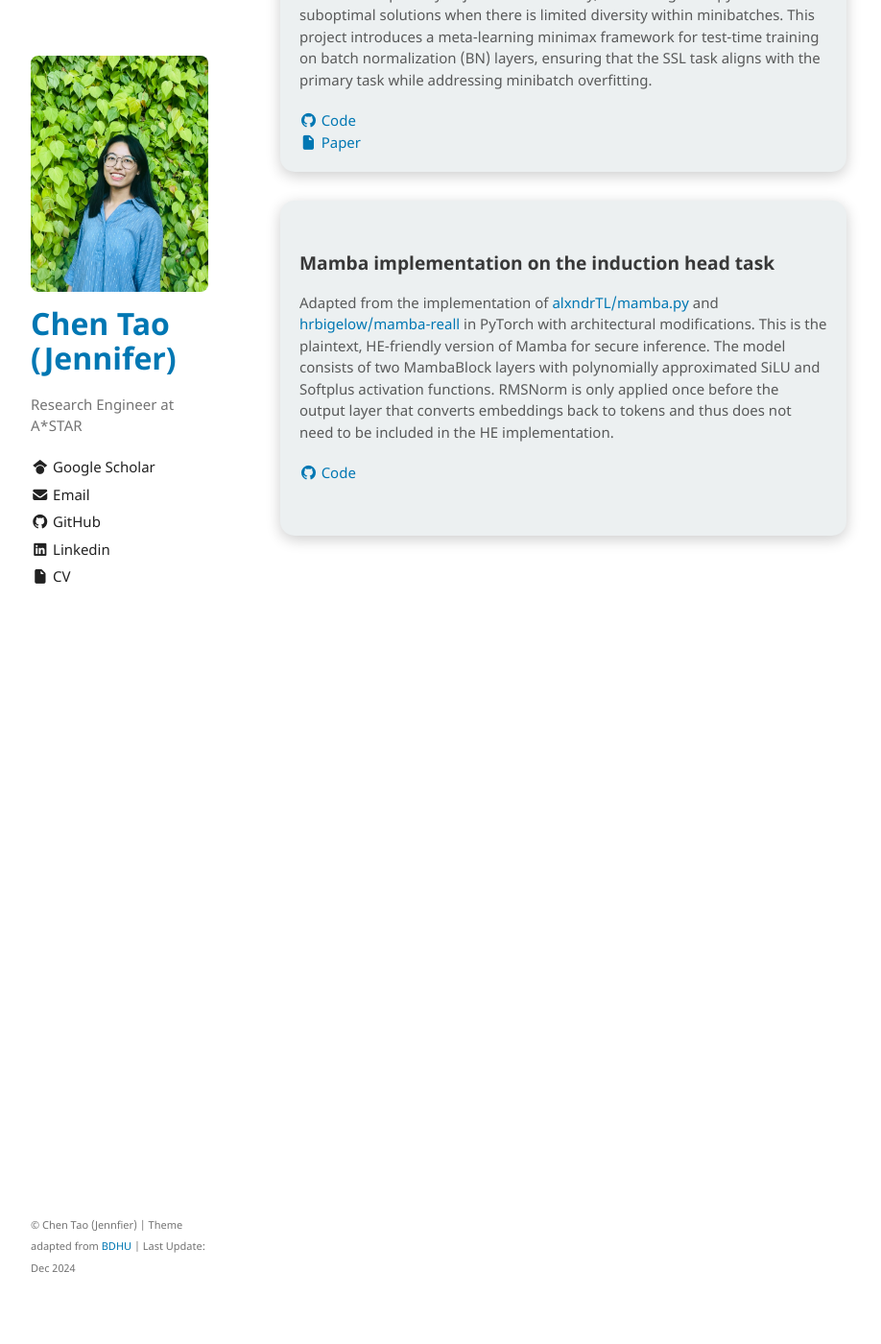
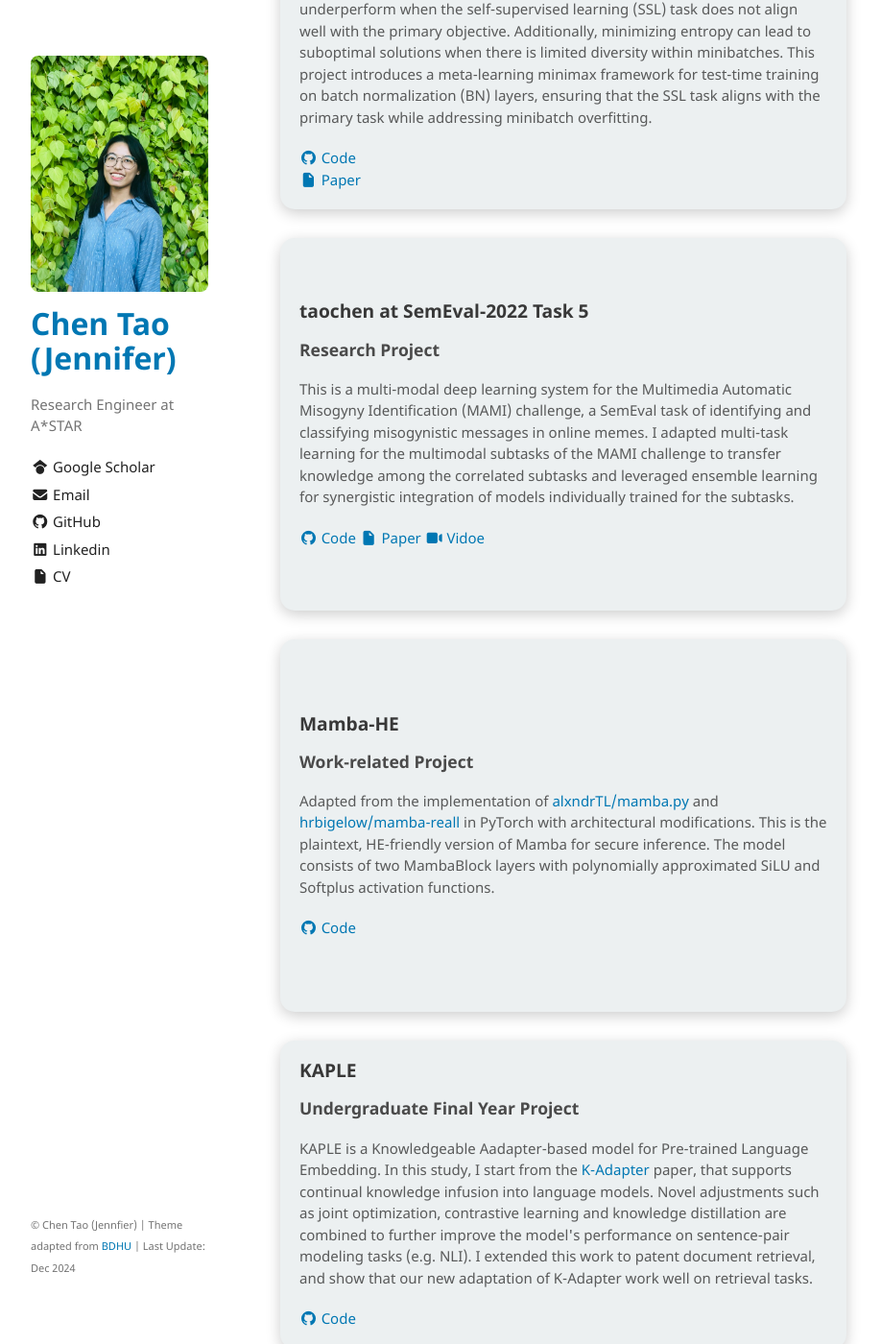
Before and after one commit to TAOC0002/TAOC0002.github.io, a Jekyll site: the page built from projects.md, in a window 1280 px wide and 1400 px high, scrolled down 321 px. Shown: the whole window at 96% size, without its empty margins (178-1096 px from the left). Built offline with Jekyll 4.4.1, drawn with Linux system fonts in a browser that asks for light colours; the repository's description, which GitHub fills in, is left out; some of the changed text lies outside the part shown.

Commit message:
Add project details

```diff
--- a/projects.md
+++ b/projects.md
@@ -13,6 +13,7 @@ layout: default
     <div class="item white">
       <div class="content">
         <h2>Meta-TTT</h2>
+        <h3>Research Project</h3>
         <p>Test-time domain adaptation is a challenging task that aims to adapt a pre-trained model to limited, unlabeled target data during inference. Current methods that rely on self-supervision and entropy minimization underperform when the self-supervised learning (SSL) task does not align well with the primary objective. Additionally, minimizing entropy can lead to suboptimal solutions when there is limited diversity within minibatches. This project introduces a meta-learning minimax framework for test-time training on batch normalization (BN) layers, ensuring that the SSL task aligns with the primary task while addressing minibatch overfitting.</p>
         <a href="https://github.com/TAOC0002/domain_adapter.git" target="_blank"><i class="fa-brands fa-github"></i>&nbsp;Code</a><br />
         <a href="https://arxiv.org/abs/2410.01709" target="_blank"><i class="fa-solid fa-file"></i>&nbsp;Paper</a>
@@ -20,9 +21,36 @@ layout: default
     </div>
     <div class="item white">
       <div class="content">
-        <h2>Mamba implementation on the induction head task</h2>
-        <p>Adapted from the implementation of <a href="https://github.com/alxndrTL/mamba.py" target="_blank">alxndrTL/mamba.py</a> and <a href="https://github.com/hrbigelow/mamba-recall" target="_blank">hrbigelow/mamba-reall</a> in PyTorch with architectural modifications. This is the plaintext, HE-friendly version of Mamba for secure inference. The model consists of two MambaBlock layers with polynomially approximated SiLU and Softplus activation functions. RMSNorm is only applied once before the output layer that converts embeddings back to tokens and thus does not need to be included in the HE implementation. </p>
+        <h2>taochen at SemEval-2022 Task 5</h2>
+        <h3>Research Project</h3>
+        <p>This is a multi-modal deep learning system for the Multimedia Automatic Misogyny Identification (MAMI) challenge, a SemEval task of identifying and classifying misogynistic messages in online memes. I adapted multi-task learning for the multimodal subtasks of the MAMI challenge to transfer knowledge among the correlated subtasks and leveraged ensemble learning for synergistic integration of models individually trained for the subtasks.</p>
+        <a href="https://github.com/TAOC0002/semeval22-task5.git" target="_blank"><i class="fa-brands fa-github"></i>&nbsp;Code</a>
+        <a href="https://aclanthology.org/2022.semeval-1.89/" target="_blank"><i class="fa-solid fa-file"></i>&nbsp;Paper</a>
+        <a href="https://aclanthology.org/2022.semeval-1.89.mp4" target="_blank"><i class="fa-solid fa-video"></i>&nbsp;Vidoe</a>
+      </div>
+    </div>
+    <div class="item white">
+      <div class="content">
+        <h2>Mamba-HE</h2>
+        <h3>Work-related Project</h3>
+        <p>Adapted from the implementation of <a href="https://github.com/alxndrTL/mamba.py" target="_blank">alxndrTL/mamba.py</a> and <a href="https://github.com/hrbigelow/mamba-recall" target="_blank">hrbigelow/mamba-reall</a> in PyTorch with architectural modifications. This is the plaintext, HE-friendly version of Mamba for secure inference. The model consists of two MambaBlock layers with polynomially approximated SiLU and Softplus activation functions.</p>
         <a href="https://github.com/TAOC0002/mamba_he.git" target="_blank"><i class="fa-brands fa-github"></i>&nbsp;Code</a>
+      </div>
+    </div>
+    <div class="item white">
+      <div class="content">
+        <h2>KAPLE</h2>
+        <h3>Undergraduate Final Year Project</h3>
+        <p>KAPLE is a Knowledgeable Aadapter-based model for Pre-trained Language Embedding. In this study, I start from the <a href="https://arxiv.org/abs/2002.01808" target="_blank">K-Adapter</a> paper, that supports continual knowledge infusion into language models. Novel adjustments such as joint optimization, contrastive learning and knowledge distillation are combined to further improve the model's performance on sentence-pair modeling tasks (e.g. NLI). I extended this work to patent document retrieval, and show that our new adaptation of K-Adapter work well on retrieval tasks.</p>
+        <a href="https://github.com/TAOC0002/kaple.git" target="_blank"><i class="fa-brands fa-github"></i>&nbsp;Code</a>
+      </div>
+    </div>
+    <div class="item white">
+      <div class="content">
+        <h2>IE4717 Web Application and Design</h2>
+        <h3>Course Project</h3>
+        <p>This is a school project on website design. I implemented the backend system for a fictional dental clinic on scheduling and managing dental appointements with patients and dentists, user login and registration, as well as leave application for the clinic's staff.</p>
+        <a href="https://github.com/TAOC0002/ie4717.git" target="_blank"><i class="fa-brands fa-github"></i>&nbsp;Code</a>
       </div>
     </div>
   </div>
```
